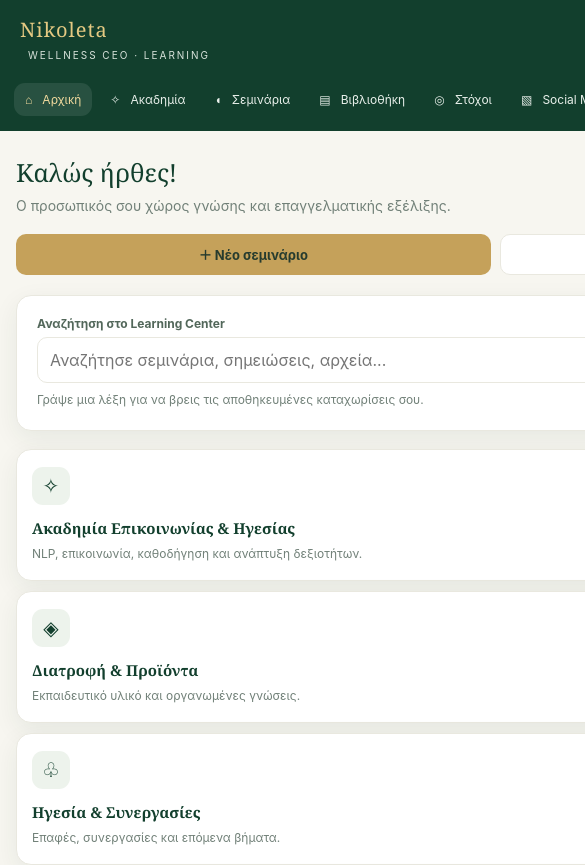
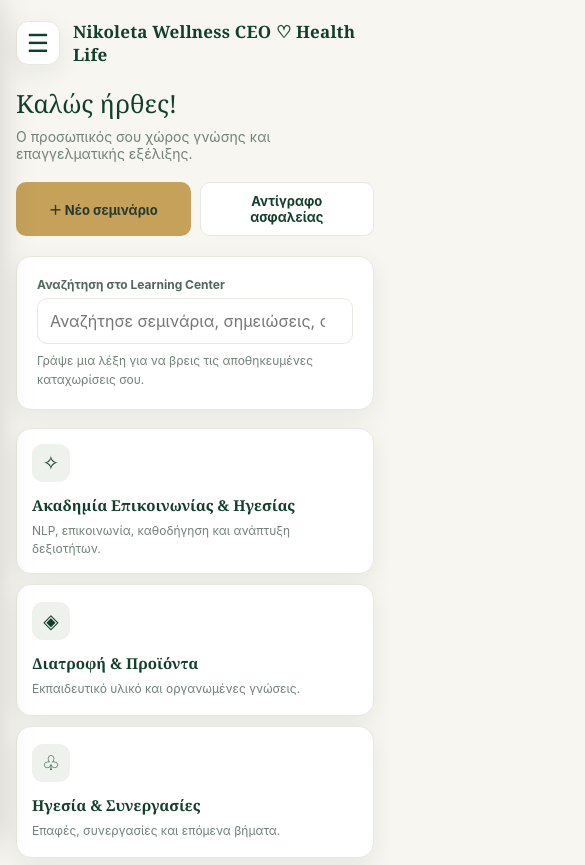
Before and after one commit to NikolP2022/nikoleta-wellness-learning-center-, a plain HTML site: page index.html in a window 390 px wide. Shown: the top 865 px of the page, 585 px wide, since content can reach past the window. Drawn offline with Linux system fonts and the light colour scheme.

Commit message:
Replace always-visible navigation with hamburger drawer menu

```diff
--- a/index.html
+++ b/index.html
@@ -20,15 +20,29 @@ main{min-width:0;padding:30px clamp(18px,4vw,54px) 42px;max-width:1440px;width:1
 @media(max-width:850px){.app{grid-template-columns:1fr}.sidebar{padding:12px 14px;gap:10px}.logo{padding:4px 6px 10px;border:0}.logo-mark{font-size:20px}.logo small{display:inline;margin-left:8px}.nav{display:flex;overflow-x:auto;padding-bottom:3px}.nav button{white-space:nowrap;padding:9px 11px}.side-note{display:none}main{padding:22px 16px 34px}}
 @media(max-width:620px){.grid{grid-template-columns:repeat(2,minmax(0,1fr));gap:10px}.tile{padding:15px;min-height:132px}.tile h3{font-size:15px}.overview{grid-template-columns:1fr}.welcome{align-items:flex-start;flex-direction:column;margin-bottom:20px}.welcome-actions{width:100%}.welcome-actions .btn{flex:1}.search-panel{margin-bottom:18px}}
 @media(max-width:390px){.grid{grid-template-columns:1fr}.nav button{font-size:12px}}
+
+/* Drawer navigation */
+.app{display:block;min-height:100vh}
+.sidebar{position:fixed;z-index:1002;inset:0 auto 0 0;width:min(300px,84vw);height:100dvh;overflow-y:auto;transform:translateX(-105%);transition:transform .24s ease;box-shadow:12px 0 34px rgba(0,0,0,.18)}
+.sidebar.open{transform:translateX(0)}
+.menu-scrim{position:fixed;inset:0;background:rgba(8,25,18,.48);z-index:1001;opacity:0;pointer-events:none;transition:opacity .2s}
+.menu-scrim.show{opacity:1;pointer-events:auto}
+.menu-bar{display:flex;align-items:center;gap:13px;margin:0 0 20px}
+.menu-toggle{width:46px;height:44px;border:1px solid var(--line);border-radius:12px;background:#fff;color:var(--forest);font-size:25px;display:grid;place-items:center;box-shadow:var(--shadow)}
+.menu-brand{font:600 17px Georgia,serif;color:var(--forest);letter-spacing:.2px}
+main{padding-top:20px}
+.nav button{width:100%}
+@media(max-width:850px){.sidebar{padding:22px 16px}.logo{padding:4px 10px 20px;border-bottom:1px solid #ffffff2a}.logo-mark{font-size:27px}.logo small{display:block;margin:7px 0 0}.nav{display:grid;overflow:visible}.nav button{white-space:normal;padding:12px 13px;font-size:14px}.side-note{display:block}}
 </style>
 </head>
 <body>
-<div class="app"><aside class="sidebar">
+<div class="menu-scrim" id="menuScrim"></div>
+<div class="app"><aside class="sidebar" id="sidebar">
 <div class="logo"><div class="logo-mark">Nikoleta</div><small>WELLNESS CEO · LEARNING</small></div>
 <nav class="nav" aria-label="Κύρια πλοήγηση">
 <button class="active" data-home>⌂ &nbsp; Αρχική</button><button data-open="training">✧ &nbsp; Ακαδημία</button><button data-open="audio">◖ &nbsp; Σεμινάρια</button><button data-open="library">▤ &nbsp; Βιβλιοθήκη</button><button data-open="goals">◎ &nbsp; Στόχοι</button><button data-open="content">▧ &nbsp; Social Media</button><button data-open="network">♧ &nbsp; Συνεργασίες</button><button data-open="events">▦ &nbsp; Εκδηλώσεις</button><button data-open="settings">⚙ &nbsp; Ρυθμίσεις</button>
 </nav><div class="side-note">«Μαθαίνω. Εξελίσσομαι. Πετυχαίνω.»</div></aside>
-<main><section id="home">
+<main><div class="menu-bar"><button class="menu-toggle" id="menuToggle" aria-label="Άνοιγμα μενού" aria-expanded="false">☰</button><span class="menu-brand">Nikoleta Wellness CEO ♡ Health Life</span></div><section id="home">
 <div class="welcome"><div><h1>Καλώς ήρθες!</h1><p>Ο προσωπικός σου χώρος γνώσης και επαγγελματικής εξέλιξης.</p></div><div class="welcome-actions"><button class="btn gold" id="newSeminar">＋ Νέο σεμινάριο</button><button class="btn light" id="backupBtn">Αντίγραφο ασφαλείας</button></div></div>
 <div class="panel search-panel"><div class="field" style="margin:0"><label for="globalSearch">Αναζήτηση στο Learning Center</label><input id="globalSearch" type="search" placeholder="Αναζήτησε σεμινάρια, σημειώσεις, αρχεία..."></div><div id="searchResults" class="note" style="margin-top:8px">Γράψε μια λέξη για να βρεις τις αποθηκευμένες καταχωρίσεις σου.</div></div>
 <div class="grid">
```
